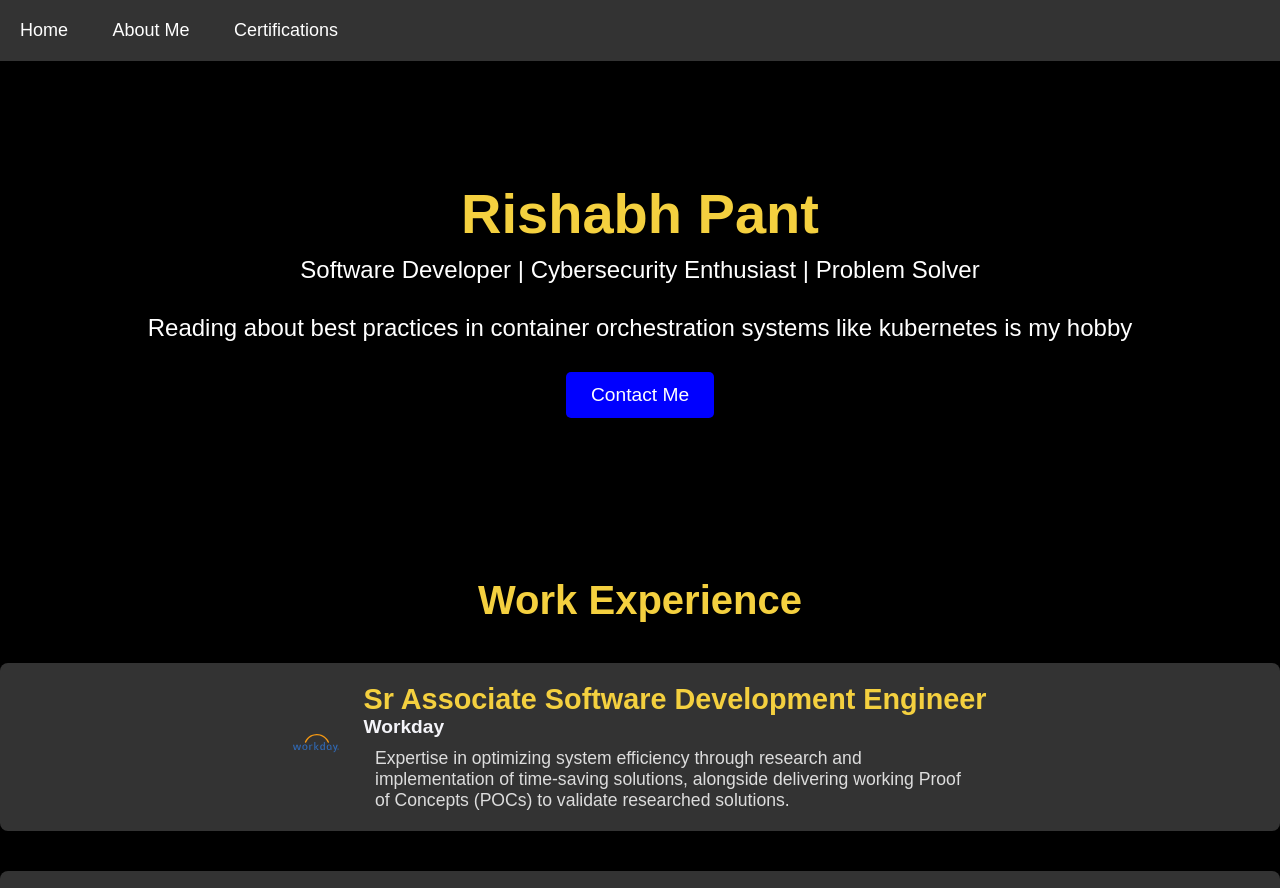
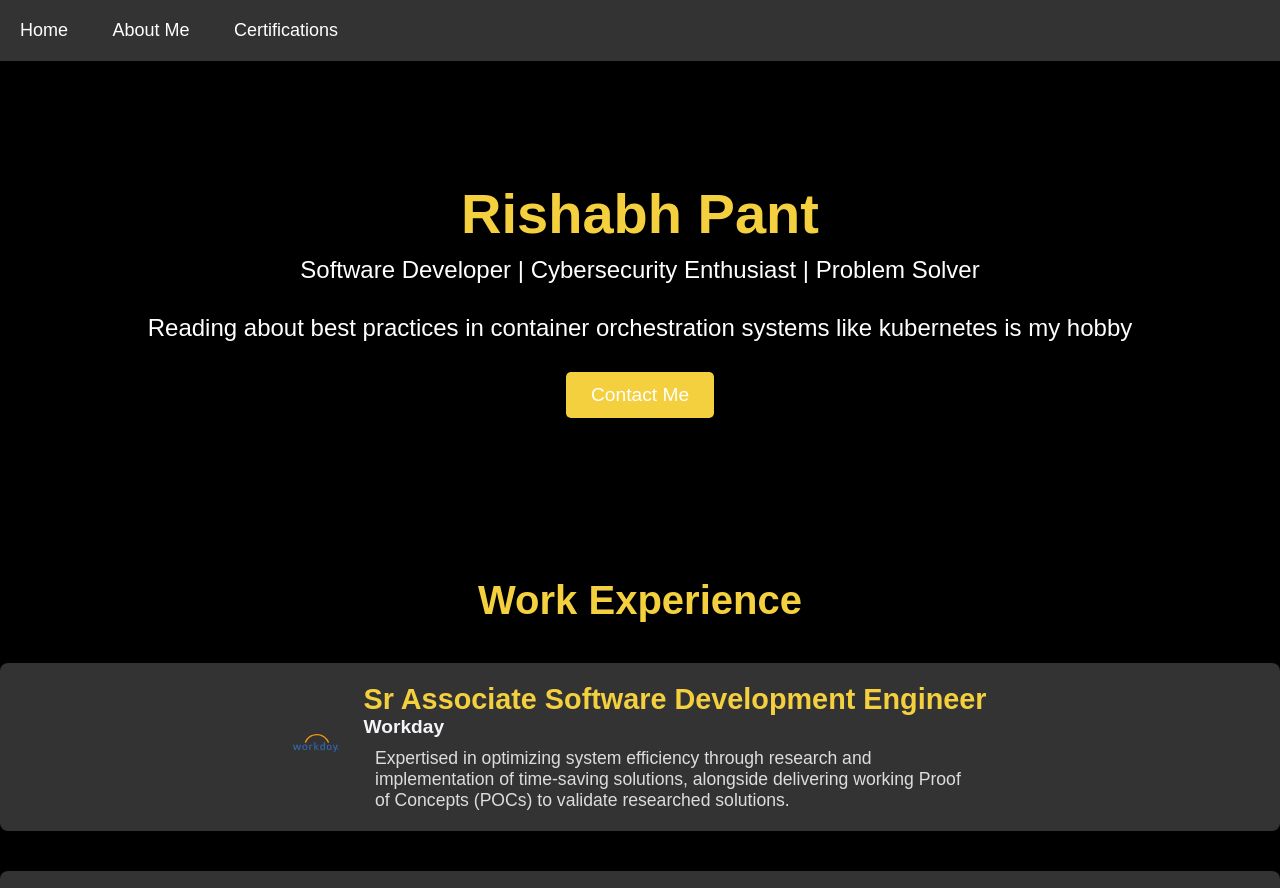
Before and after one commit to rishav-pant/rishav-pant.github.io, a plain HTML site: page index.html in a window 1280 px wide. Shown: the top 888 px of the page. Drawn offline with Linux system fonts and the light colour scheme.

Commit message:
Removed profile

```diff
--- a/assets/css/styles.css
+++ b/assets/css/styles.css
@@ -39,8 +39,8 @@
     color: #f4d03f; /* Yellow on hover */
   }
 
-  /* Hero Section */
-  .hero {
+/* Hero Section */
+.hero {
     background: #000;
     color: white;
     text-align: center;
@@ -62,7 +62,7 @@
 
   .cta {
     font-size: 1.2em;
-    background-color: blue;
+    background-color: #f4d03f; /* Yellow */
     color: white;
     padding: 12px 25px;
     text-decoration: none;
@@ -72,8 +72,9 @@
   }
 
   .cta:hover {
-    background-color: #f1c40f;
+    background-color: lightblue;
   }
+
 
   /* Section Styles for consistency */
   .section-title {
--- a/index.html
+++ b/index.html
@@ -35,7 +35,7 @@
       <div class="work-details">
         <h3 class="work-title">Sr Associate Software Development Engineer</h3>
         <p class="company-name">Workday</p>
-        <p class="work-description">Expertise in optimizing system efficiency through research and implementation of time-saving solutions, alongside delivering working Proof of Concepts (POCs) to validate researched solutions.</p>
+        <p class="work-description">Expertised in optimizing system efficiency through research and implementation of time-saving solutions, alongside delivering working Proof of Concepts (POCs) to validate researched solutions.</p>
       </div>
     </div>
 
```
Also changed, not shown: assets/images/profile.jpg (deleted).
